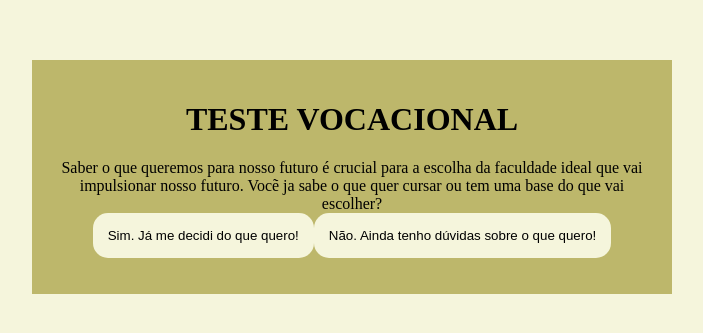
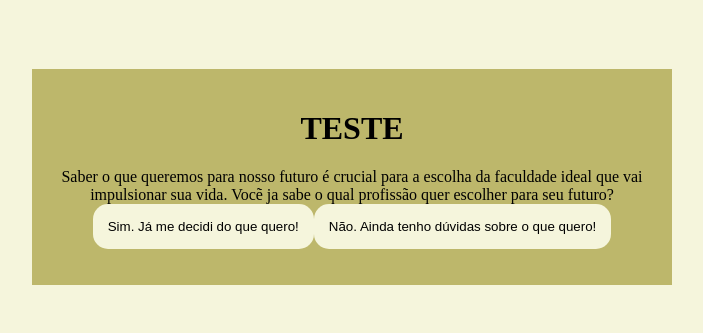
Before and after one commit to berecka04/2-TRIMESTRE, a plain HTML site: page index.html in a window 1280 px wide. Shown: the part 231-564 px from the top of the page, without its empty margins (288-991 px from the left). Drawn offline with Linux system fonts and the light colour scheme.

Commit message:
Add files via upload

```diff
--- a/index.html
+++ b/index.html
@@ -4,11 +4,11 @@
     <meta charset="UTF-8">
     <meta name="viewport" content="width=device-width, initial-scale=1.0">
     <link rel="stylesheet" href="style.css">
-    <title>Teste Vocacional</title>
+    <title>2°TRIMESTRE</title>
 </head>
 <body>
     <div class="caixa-principal">
-        <h1>TESTE VOCACIONAL</h1>
+        <h1>TESTE</h1>
         <div class="caixa-perguntas"></div>
         <div class="caixa-alternativas"></div>
         <div class="caixa-resultado">
--- a/script.js
+++ b/script.js
@@ -6,11 +6,11 @@ const textoResultado = document.querySelector(".texto-resultado");
 
 const perguntas = [
     {
-        enunciado: "Saber o que queremos para nosso futuro é crucial para a escolha da faculdade ideal que vai impulsionar nosso futuro. Vocẽ ja sabe o que quer cursar ou tem uma base do que vai escolher?",
+        enunciado: "Saber o que queremos para nosso futuro é crucial para a escolha da faculdade ideal que vai impulsionar sua vida. Vocẽ ja sabe o qual profissão quer escolher para seu futuro?",
         alternativas: [
             {
                 texto: "Sim. Já me decidi do que quero!",
-                afirmacao: "Esse é um bom começo, estar decidido do que quer cursar é um passo muito importante!"
+                afirmacao: "Esse é um bom começo, estar decidido do que quer é um passo muito importante!"
             },
             {
                 texto: "Não. Ainda tenho dúvidas sobre o que quero!",
@@ -32,14 +32,14 @@ const perguntas = [
         ]
     },
     {
-        enunciado: "Após a elaboração do trabalho escrito, a professora realizou um debate entre a turma para entender como foi realizada a pesquisa e escrita. Nessa conversa também foi levantado um ponto muito importante: como a IA impacta o trabalho do futuro. Nesse debate, como você se posiciona?",
+        enunciado: "Caso não tenha escolhido ainda, vocẽ acha que essa dúvida sobre escolher a profissão do seu futuro é ocasionada por qual motivo? ou você não pretende cursar faculdade?",
         alternativas: [
             {
-                texto: "Defende a ideia de que a IA pode criar novas oportunidades de emprego e melhorar habilidades humanas.",
+                texto: "Pela falta de incen",
                 afirmacao: "Vem impulsionando a inovação na área de IA e luta para abrir novos caminhos profissionais com IA."
             },
             {
-                texto: "Me preocupo com as pessoas que perderão seus empregos para máquinas e defendem a importância de proteger os trabalhadores.",
+                texto: "Não pretendo cursar faculdade, falta de aptidão e/ou prefiro cursos profissionalizantes.",
                 afirmacao: "Sua preocupação com as pessoas motivou a criar um grupo de estudos entre trabalhadores para discutir meios de utilização de IA de forma ética."
             }
         ]
```
